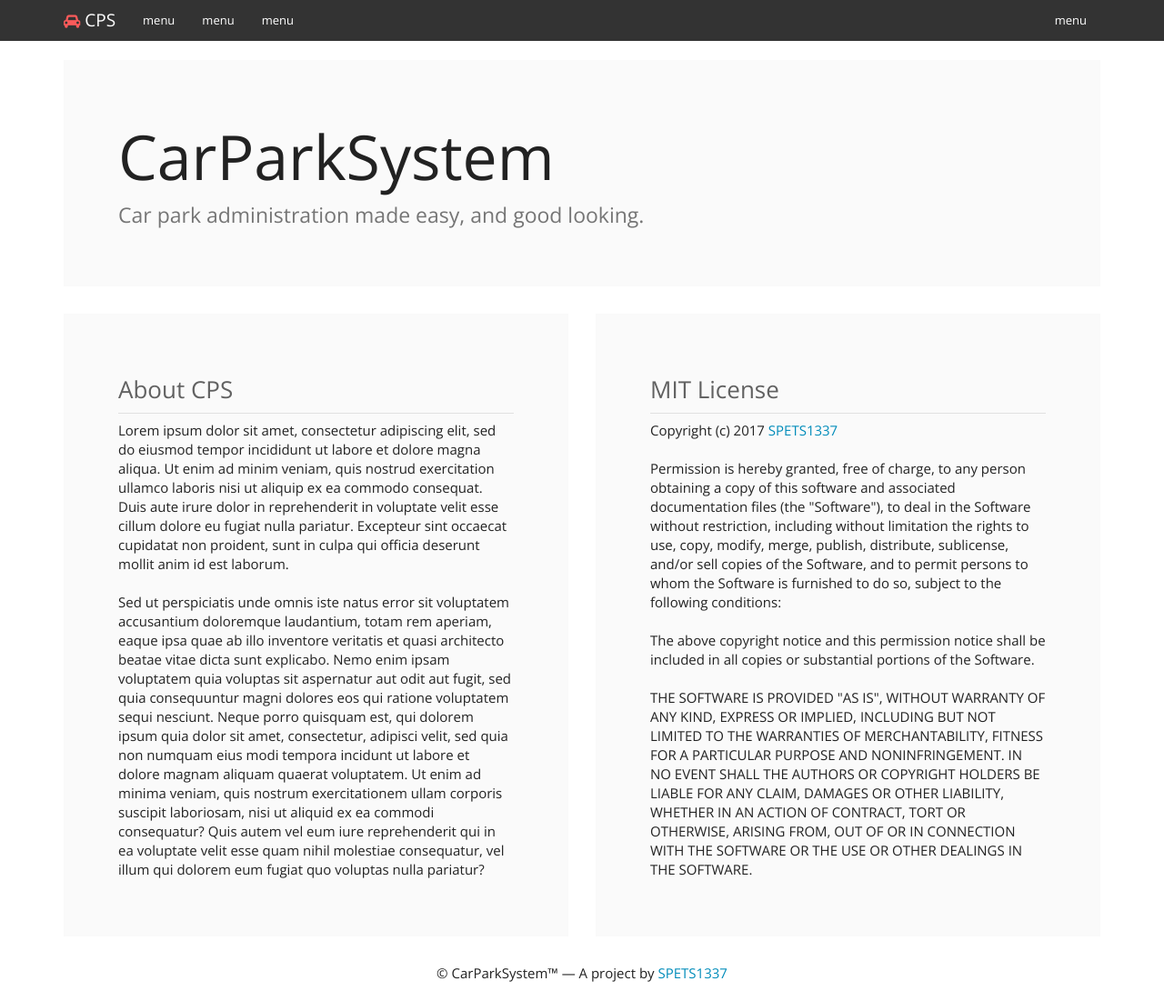
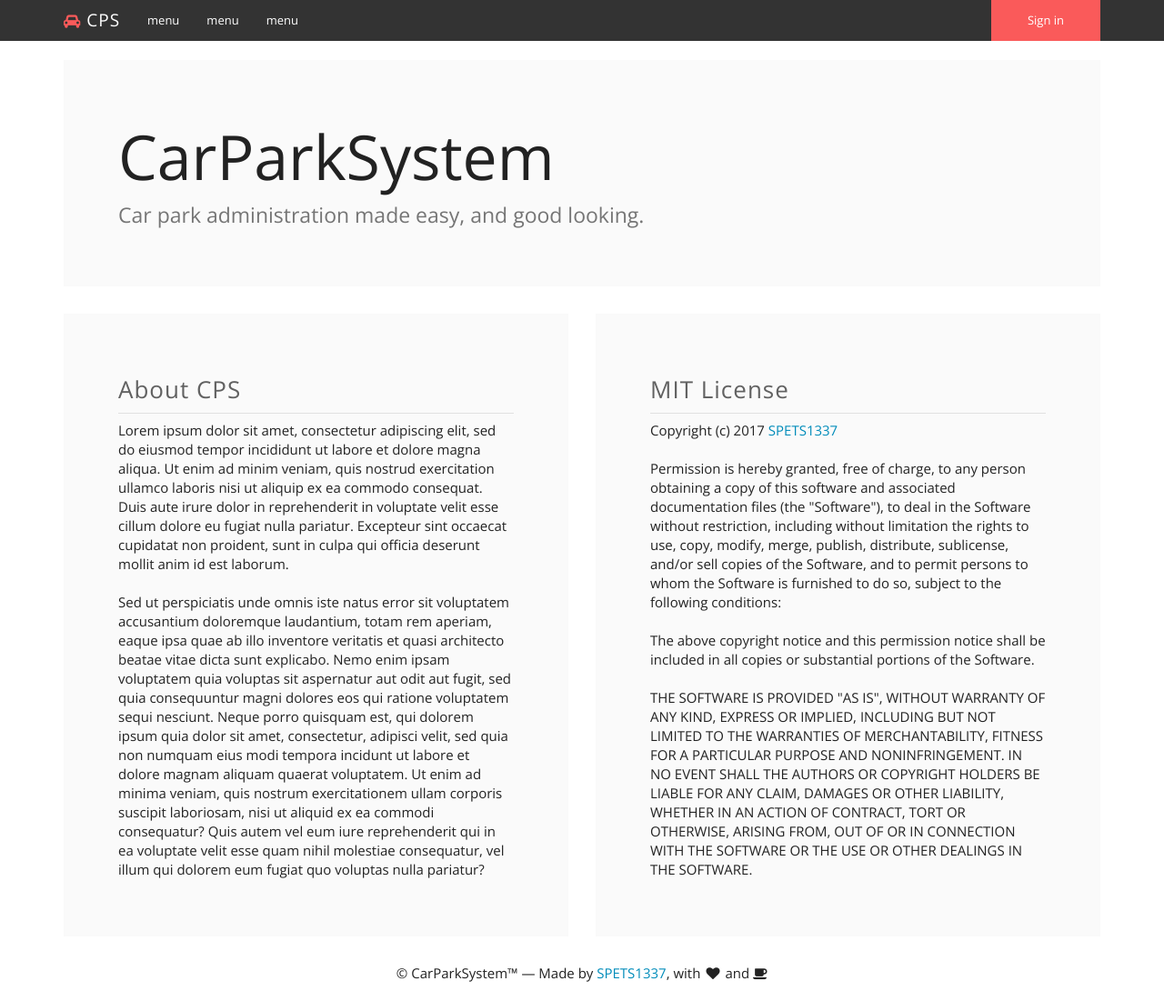
Before and after one commit to SPETS1337/CarParkSystem, a PHP site: page / in a window 1280 px wide. Shown: the whole page at 91% size. Run offline with PHP 8.4, Linux system fonts and the light colour scheme.

Commit message:
htaccess added, signin page started, footer is now include
Htaccess files added to prevent directory listing, now calling
footer.html, for easier editing, started working on the signin part,
some small CSS changes

```diff
--- a/css/style.css
+++ b/css/style.css
@@ -5,11 +5,26 @@
 .brand{
 	color:#ffffff !important;
 	text-decoration:none !important;
+	letter-spacing:1px;
 }
 
 #brandicon{
 	color:#fa5a5a;
 	font-size:16px;
+}
+
+.rbtn{
+	background-color:#fa5a5a;
+	color:#ffffff;
+}
+
+.rbtn:hover{
+	background-color:#fa6666 !important;
+}
+
+#rbtnfixed{
+	padding-left:25px;
+	padding-right:25px;
 }
 
 
@@ -20,6 +35,7 @@
 
 .box h3{
 	color:#616161;
+	letter-spacing:1px;
 }
 
 .box p{
--- /dev/null
+++ b/include/footer.html
@@ -0,0 +1 @@
+<footer>&copy; CarParkSystem&trade; &mdash; Made by <a href="https://github.com/SPETS1337/" target="_blank">SPETS1337</a>, with <i class="fa fa-heart fa-fw"></i> and <i class="fa fa-coffee"></i> </footer>
--- a/index.php
+++ b/index.php
@@ -1,3 +1,11 @@
+<?php
+#Let's check if the user is already signed in, if so, redirect to dashboard
+session_start();
+if(isset($_SESSION['user']) && isset($_SESSION['hash'])){
+    #Already signed in, redirect:
+    header("Location: pages/dashboard.php");
+}
+?>
 <!DOCTYPE html>
 <html>
     <head>
@@ -41,8 +49,8 @@
                         <li><a href="#">menu</a></li>
                     </ul>
 
-                    <ul class="nav navbar-nav navbar-right">
-                        <li><a href="#">menu</a></li> <!-- Sign in button will probably be here -->
+                    <ul class="rbtn nav navbar-nav navbar-right">
+                        <li id="rbtnfixed"><a class="rbtn" href="pages/signin.php">Sign in</a></li>
                     </ul>
 
                 </div>
@@ -100,7 +108,7 @@
 
             </div>
 
-            <footer>&copy; CarParkSystem&trade; &mdash; A project by <a href="https://github.com/SPETS1337/" target="_blank">SPETS1337</a></footer>
+            <?php include("include/footer.html"); ?>
 
             <script src="js/jquery.js"></script>
             <script src="js/bootstrap.min.js"></script>
```
Also changed, not shown: pages/signin.php (added, +31 -0 lines), css/.htaccess (added), fonts/.htaccess (added), js/.htaccess (added).
